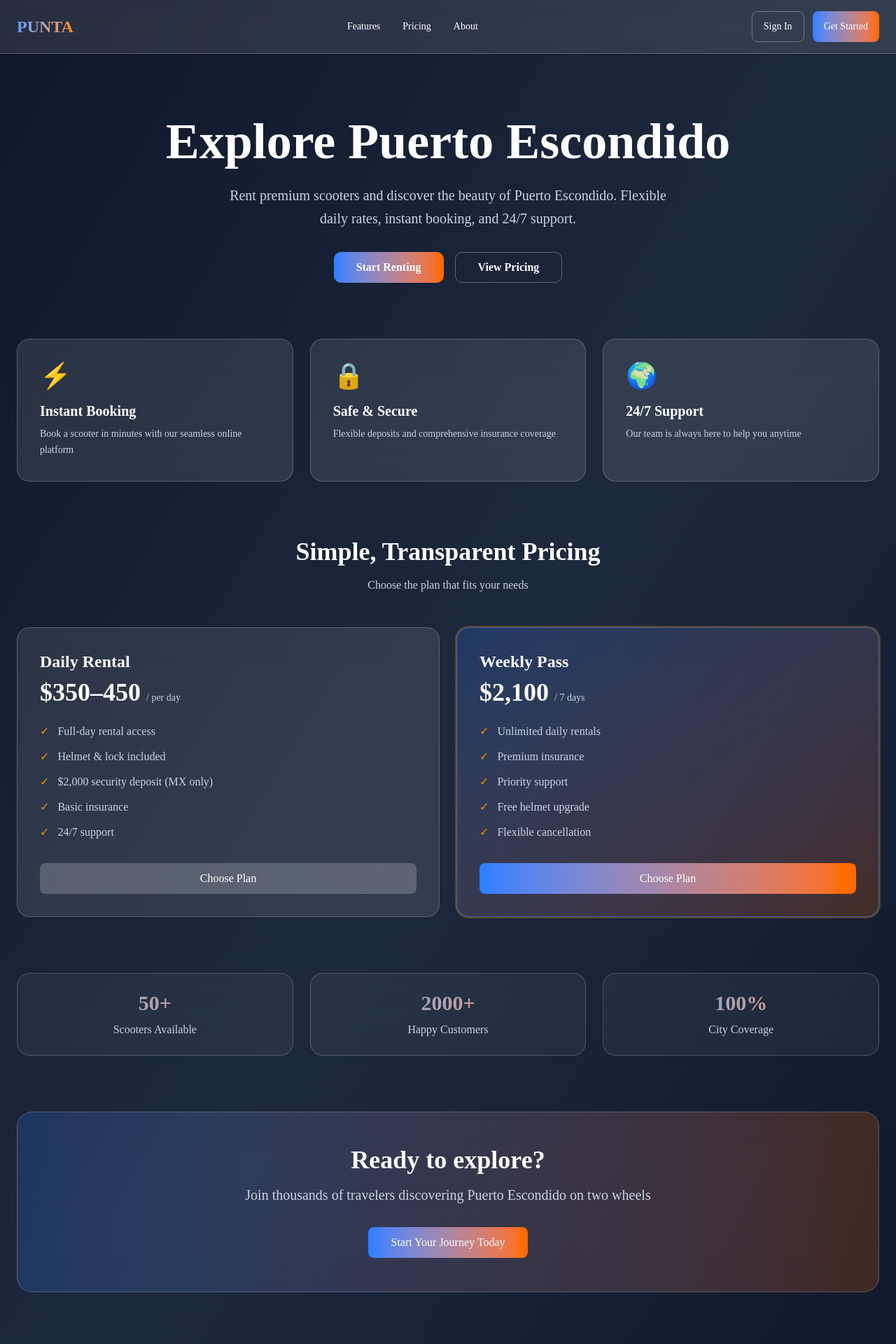
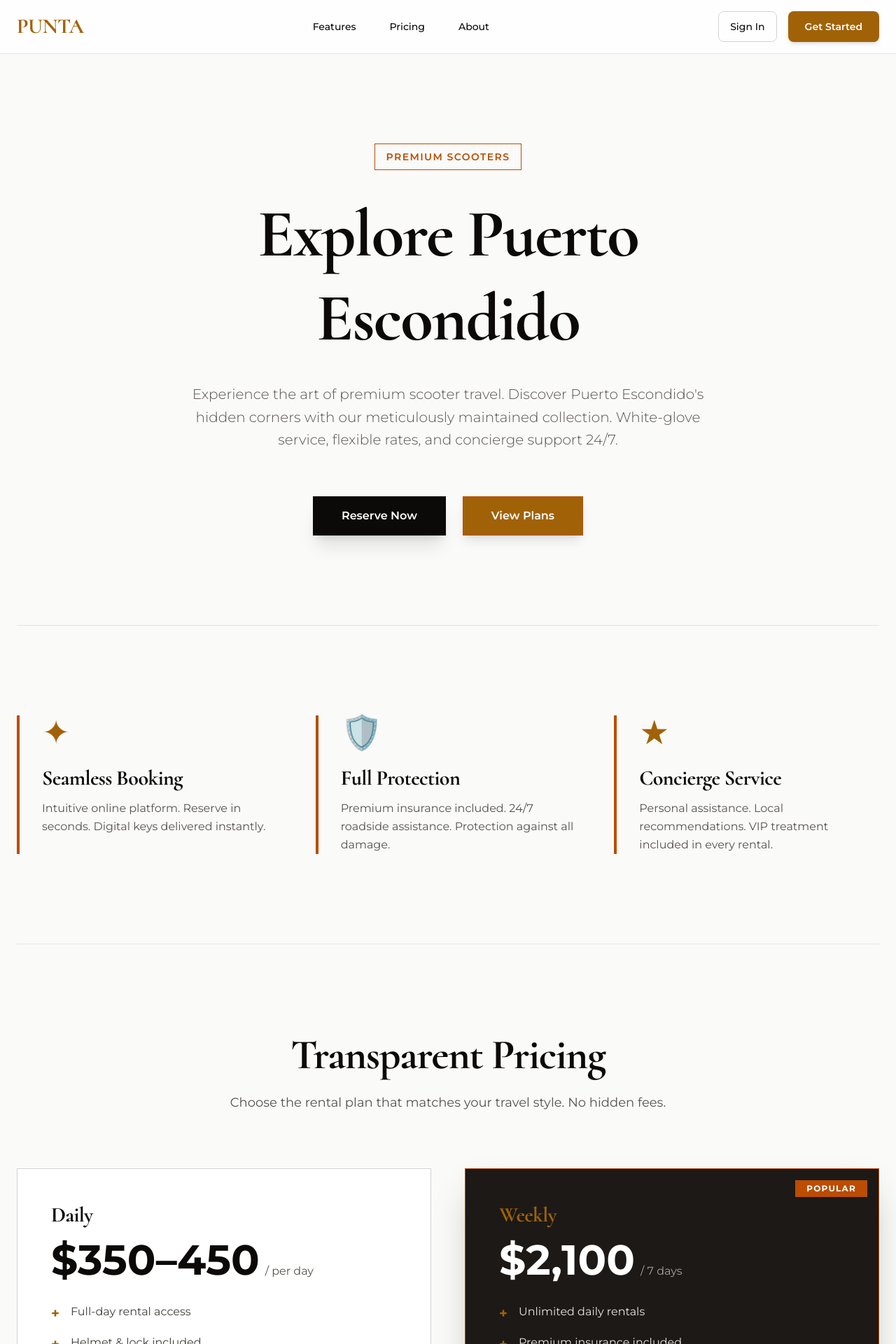
Before and after one commit to afernandezfalconi/punta-bikers, a Next.js app: page / in a window 1280 px wide. Shown: the top 1920 px of the page at 70% size. Built offline with nearby package versions, Linux system fonts and the light colour scheme.

Commit message:
Landing page premium luxury redesign: gold + black + Cormorant typography + brutalism elegance

```diff
--- a/app/page.tsx
+++ b/app/page.tsx
@@ -3,32 +3,33 @@ import { Button } from '@/components/ui/button'
 
 export default function Home() {
   return (
-    <div className="min-h-screen bg-gradient-to-br from-slate-900 via-slate-800 to-slate-900 text-white overflow-hidden" style={{ scrollBehavior: 'smooth' }}>
-      {/* Animated gradient background */}
-      <div className="fixed inset-0 -z-10">
-        <div className="absolute top-0 left-1/4 w-96 h-96 bg-blue-500 rounded-full blur-3xl opacity-20 animate-pulse"></div>
-        <div className="absolute bottom-1/4 right-1/4 w-96 h-96 bg-orange-500 rounded-full blur-3xl opacity-20 animate-pulse"></div>
-      </div>
+    <div className="min-h-screen bg-stone-50 text-stone-950 overflow-hidden" style={{ scrollBehavior: 'smooth', fontFamily: 'Montserrat, sans-serif' }}>
+      <style>{`
+        @import url('https://fonts.googleapis.com/css2?family=Cormorant:wght@400;500;600;700&family=Montserrat:wght@300;400;500;600;700&display=swap');
+        h1, h2, h3, h4, h5, h6 { font-family: 'Cormorant', serif; font-weight: 700; letter-spacing: -0.02em; }
+        .premium-gold { color: #A16207; }
+        .premium-accent { background-color: #A16207; }
+        .premium-dark { background-color: #1C1917; color: white; }
+        .premium-secondary { background-color: #44403C; color: white; }
+      `}</style>
 
       {/* Navigation */}
-      <nav className="relative z-10 backdrop-blur-md bg-white/10 border-b border-white/20 sticky top-0">
-        <div className="max-w-7xl mx-auto px-4 sm:px-6 py-3 sm:py-4 flex justify-between items-center">
-          <h1 className="text-xl sm:text-2xl font-bold bg-gradient-to-r from-blue-400 to-orange-400 bg-clip-text text-transparent">
-            PUNTA
-          </h1>
-          <div className="hidden md:flex gap-8 text-sm">
-            <a href="#features" className="hover:text-blue-400 transition-colors">Features</a>
-            <a href="#pricing" className="hover:text-blue-400 transition-colors">Pricing</a>
-            <a href="#about" className="hover:text-blue-400 transition-colors">About</a>
+      <nav className="relative z-10 bg-white border-b border-stone-200 sticky top-0 backdrop-blur-sm bg-white/80">
+        <div className="max-w-7xl mx-auto px-4 sm:px-6 py-4 flex justify-between items-center">
+          <h1 className="text-2xl sm:text-3xl font-bold premium-gold">PUNTA</h1>
+          <div className="hidden md:flex gap-12 text-sm font-medium">
+            <a href="#features" className="hover:premium-gold transition-colors duration-300 hover:text-amber-700">Features</a>
+            <a href="#pricing" className="hover:premium-gold transition-colors duration-300 hover:text-amber-700">Pricing</a>
+            <a href="#about" className="hover:premium-gold transition-colors duration-300 hover:text-amber-700">About</a>
           </div>
-          <div className="flex gap-2 sm:gap-3">
+          <div className="flex gap-3 sm:gap-4">
             <Link href="/auth/login">
-              <Button variant="outline" className="border-white/30 hover:bg-white/10 text-xs sm:text-sm h-9 sm:h-10 px-2 sm:px-4">
+              <Button variant="outline" className="border-stone-300 hover:border-amber-700 hover:text-amber-700 text-xs sm:text-sm h-10 px-4">
                 Sign In
               </Button>
             </Link>
             <Link href="/auth/signup">
-              <Button className="bg-gradient-to-r from-blue-500 to-orange-500 hover:from-blue-600 hover:to-orange-600 text-xs sm:text-sm h-9 sm:h-10 px-3 sm:px-4">
+              <Button className="premium-accent text-white text-xs sm:text-sm h-10 px-6 font-semibold hover:bg-amber-800 transition-all duration-300 shadow-md">
                 Get Started
               </Button>
             </Link>
@@ -37,179 +38,217 @@ export default function Home() {
       </nav>
 
       {/* Hero Section */}
-      <main className="relative z-10 max-w-7xl mx-auto px-4 sm:px-6 py-12 sm:py-20">
-        <div className="text-center space-y-6 sm:space-y-8 mb-16 sm:mb-20">
-          <div className="space-y-3 sm:space-y-4">
-            <h1 className="text-4xl sm:text-5xl md:text-7xl font-bold leading-tight" style={{ textWrap: 'balance' }}>
+      <main className="relative z-10 max-w-7xl mx-auto px-4 sm:px-6 py-20 sm:py-32">
+        <div className="text-center space-y-8 sm:space-y-12 mb-24 sm:mb-32">
+          <div className="space-y-6 sm:space-y-8">
+            <div className="inline-block px-4 py-2 border border-amber-700 text-amber-700 text-sm font-semibold tracking-widest">
+              PREMIUM SCOOTERS
+            </div>
+            <h1 className="text-5xl sm:text-6xl md:text-8xl font-bold leading-tight max-w-4xl mx-auto" style={{ textWrap: 'balance' }}>
               Explore Puerto Escondido
             </h1>
-            <p className="text-base sm:text-lg md:text-xl text-slate-300 max-w-2xl mx-auto px-2 leading-relaxed">
-              Rent premium scooters and discover the beauty of Puerto Escondido. Flexible daily rates, instant booking, and 24/7 support.
+            <p className="text-base sm:text-lg md:text-xl text-stone-600 max-w-3xl mx-auto px-2 leading-relaxed font-light">
+              Experience the art of premium scooter travel. Discover Puerto Escondido's hidden corners with our meticulously maintained collection. White-glove service, flexible rates, and concierge support 24/7.
             </p>
           </div>
 
-          <div className="flex flex-col sm:flex-row gap-4 justify-center">
+          <div className="flex flex-col sm:flex-row gap-6 justify-center pt-4">
             <Link href="/auth/signup" className="w-full sm:w-auto">
-              <button className="w-full sm:w-auto h-12 sm:h-11 px-8 bg-gradient-to-r from-blue-500 to-orange-500 hover:from-blue-600 hover:to-orange-600 focus:outline-none focus:ring-2 focus:ring-orange-400 font-semibold text-base rounded-lg transition-all duration-200 cursor-pointer">
-                Start Renting
+              <button className="w-full sm:w-auto h-14 px-10 bg-stone-950 hover:bg-black text-white font-semibold text-base transition-all duration-300 shadow-xl hover:shadow-2xl cursor-pointer border border-stone-950">
+                Reserve Now
               </button>
             </Link>
             <Link href="#pricing" className="w-full sm:w-auto">
-              <button className="w-full sm:w-auto h-12 sm:h-11 px-8 border border-white/30 hover:bg-white/10 hover:border-white/50 focus:outline-none focus:ring-2 focus:ring-blue-400 font-semibold text-base rounded-lg transition-all duration-200 cursor-pointer">
-                View Pricing
+              <button className="w-full sm:w-auto h-14 px-10 premium-accent text-white font-semibold text-base transition-all duration-300 shadow-lg hover:shadow-xl hover:bg-amber-800 border border-amber-700">
+                View Plans
               </button>
             </Link>
           </div>
         </div>
 
-        {/* Glass Cards Section */}
-        <div id="features" className="grid grid-cols-1 md:grid-cols-3 gap-4 sm:gap-6 mb-16 sm:mb-20">
+        {/* Premium Features Section */}
+        <div id="features" className="py-24 sm:py-32 border-y border-stone-200">
+          <div className="grid grid-cols-1 md:grid-cols-3 gap-8 sm:gap-12">
             {[
               {
-              icon: '⚡',
-              title: 'Instant Booking',
-              description: 'Book a scooter in minutes with our seamless online platform',
+                icon: '✦',
+                title: 'Seamless Booking',
+                description: 'Intuitive online platform. Reserve in seconds. Digital keys delivered instantly.',
               },
               {
-              icon: '🔒',
-              title: 'Safe & Secure',
-              description: 'Flexible deposits and comprehensive insurance coverage',
+                icon: '🛡️',
+                title: 'Full Protection',
+                description: 'Premium insurance included. 24/7 roadside assistance. Protection against all damage.',
               },
               {
-              icon: '🌍',
-              title: '24/7 Support',
-              description: 'Our team is always here to help you anytime',
+                icon: '★',
+                title: 'Concierge Service',
+                description: 'Personal assistance. Local recommendations. VIP treatment included in every rental.',
               },
             ].map((feature, i) => (
               <div
                 key={i}
-              className="group backdrop-blur-xl bg-white/10 border border-white/20 rounded-2xl p-6 sm:p-8 hover:bg-white/20 hover:border-white/40 focus-within:ring-2 focus-within:ring-orange-400 transition-all duration-300 hover:shadow-2xl hover:shadow-blue-500/20 touch-manipulation cursor-pointer"
+                className="group space-y-6 border-l-4 border-amber-700 pl-6 sm:pl-8 hover:border-amber-600 transition-all duration-300 cursor-pointer"
                 role="button"
                 tabIndex={0}
               >
-              <div className="text-3xl sm:text-4xl mb-4 group-hover:scale-110 transition-transform duration-300">
+                <div className="text-4xl sm:text-5xl premium-gold group-hover:scale-110 transition-transform duration-300">
                   {feature.icon}
                 </div>
-              <h3 className="text-lg sm:text-xl font-bold mb-2 text-white">{feature.title}</h3>
-              <p className="text-slate-300 text-sm leading-relaxed">
+                <div className="space-y-3">
+                  <h3 className="text-2xl sm:text-3xl font-bold">{feature.title}</h3>
+                  <p className="text-stone-600 text-base leading-relaxed">
                     {feature.description}
                   </p>
                 </div>
+              </div>
             ))}
+          </div>
         </div>
 
         {/* Pricing Section */}
-        <div id="pricing" className="mb-16 sm:mb-20">
-          <div className="text-center mb-8 sm:mb-12">
-            <h2 className="text-3xl sm:text-4xl font-bold mb-3 sm:mb-4" style={{ textWrap: 'balance' }}>Simple, Transparent Pricing</h2>
-            <p className="text-slate-300 text-sm sm:text-base">Choose the plan that fits your needs</p>
+        <div id="pricing" className="py-24 sm:py-32">
+          <div className="text-center mb-16 sm:mb-20 space-y-6">
+            <h2 className="text-5xl sm:text-6xl font-bold" style={{ textWrap: 'balance' }}>Transparent Pricing</h2>
+            <p className="text-stone-600 text-lg max-w-2xl mx-auto">Choose the rental plan that matches your travel style. No hidden fees.</p>
           </div>
 
-          <div className="grid grid-cols-1 md:grid-cols-2 gap-4 sm:gap-6">
+          <div className="grid grid-cols-1 md:grid-cols-2 gap-8 sm:gap-12">
             {[
               {
-                name: 'Daily Rental',
+                name: 'Daily',
                 price: '$350–450',
                 period: 'per day',
                 features: [
                   'Full-day rental access',
                   'Helmet & lock included',
-                  '$2,000 security deposit (MX only)',
-                  'Basic insurance',
+                  'Basic insurance coverage',
+                  'GPS tracking included',
                   '24/7 support',
                 ],
                 highlighted: false,
               },
               {
-                name: 'Weekly Pass',
+                name: 'Weekly',
                 price: '$2,100',
                 period: '7 days',
                 features: [
                   'Unlimited daily rentals',
-                  'Premium insurance',
-                  'Priority support',
-                  'Free helmet upgrade',
-                  'Flexible cancellation',
+                  'Premium insurance included',
+                  'Priority concierge support',
+                  'Free helmet & gear upgrade',
+                  'Flexible cancellation policy',
                 ],
                 highlighted: true,
               },
             ].map((plan, i) => (
               <div
                 key={i}
-                className={`backdrop-blur-xl border rounded-2xl p-6 sm:p-8 transition-all duration-300 touch-manipulation ${
+                className={`border transition-all duration-300 ${
                   plan.highlighted
-                    ? 'bg-gradient-to-br from-blue-500/20 to-orange-500/20 border-blue-400/50 ring-2 ring-orange-400/30'
-                    : 'bg-white/10 border-white/20 hover:bg-white/15'
-                }`}
+                    ? 'premium-dark border-amber-700 shadow-2xl relative group'
+                    : 'bg-white border-stone-300 hover:border-amber-700'
+                } p-8 sm:p-12`}
               >
-                <h4 className="text-xl sm:text-2xl font-bold mb-2">{plan.name}</h4>
-                <div className="mb-6">
-                  <span className="text-3xl sm:text-4xl font-bold">{plan.price}</span>
-                  <span className="text-slate-300 text-sm ml-2">/ {plan.period}</span>
+                {plan.highlighted && (
+                  <div className="absolute top-4 right-4 bg-amber-700 text-white px-4 py-1 text-xs font-bold tracking-widest">
+                    POPULAR
                   </div>
-                <ul className="space-y-2 sm:space-y-3 mb-8">
+                )}
+                <div className="space-y-8">
+                  <div>
+                    <h3 className={`text-3xl font-bold mb-4 ${plan.highlighted ? 'premium-gold' : ''}`}>{plan.name}</h3>
+                    <div className="flex items-baseline gap-2 mb-2">
+                      <span className={`text-5xl sm:text-6xl font-bold ${plan.highlighted ? 'text-white' : ''}`}>{plan.price}</span>
+                      <span className={`text-base ${plan.highlighted ? 'text-stone-400' : 'text-stone-600'}`}>/ {plan.period}</span>
+                    </div>
+                  </div>
+                  <ul className="space-y-4">
                     {plan.features.map((feature, j) => (
-                    <li key={j} className="flex items-start gap-3 text-slate-300 text-sm sm:text-base">
-                      <span className="text-orange-400 flex-shrink-0">✓</span>
+                      <li key={j} className={`flex items-start gap-4 text-base ${plan.highlighted ? 'text-stone-200' : 'text-stone-700'}`}>
+                        <span className="premium-gold font-bold flex-shrink-0 text-xl">+</span>
                         <span>{feature}</span>
                       </li>
                     ))}
                   </ul>
-                <Button
-                  className={`w-full h-12 sm:h-11 text-base ${
+                  <button
+                    className={`w-full py-4 font-semibold text-base transition-all duration-300 ${
                       plan.highlighted
-                      ? 'bg-gradient-to-r from-blue-500 to-orange-500 hover:from-blue-600 hover:to-orange-600'
-                      : 'bg-white/20 hover:bg-white/30'
+                        ? 'premium-accent text-white hover:bg-amber-800 shadow-lg'
+                        : 'border border-stone-300 hover:border-amber-700 hover:text-amber-700'
                     }`}
                   >
                     Choose Plan
-                </Button>
+                  </button>
+                </div>
               </div>
             ))}
           </div>
         </div>
 
         {/* Stats Section */}
-        <div className="grid grid-cols-1 md:grid-cols-3 gap-4 sm:gap-6 mb-16 sm:mb-20">
+        <div className="grid grid-cols-1 md:grid-cols-3 gap-8 sm:gap-12 py-24 sm:py-32 border-t border-stone-200">
           {[
-            { label: 'Scooters Available', value: '50+' },
-            { label: 'Happy Customers', value: '2000+' },
+            { label: 'Premium Scooters', value: '50+' },
+            { label: 'Satisfied Travelers', value: '2000+' },
             { label: 'City Coverage', value: '100%' },
           ].map((stat, i) => (
             <div
               key={i}
-              className="backdrop-blur-xl bg-white/5 border border-white/20 rounded-2xl p-6 text-center hover:bg-white/10 transition-all duration-300 touch-manipulation"
+              className="text-center space-y-4 hover:border-amber-700 transition-all duration-300 pb-6 border-b border-stone-200 md:border-b-0"
             >
-              <p className="text-2xl sm:text-3xl font-bold text-transparent bg-gradient-to-r from-blue-400 to-orange-400 bg-clip-text mb-2">
+              <p className="text-6xl sm:text-7xl font-bold premium-gold">
                 {stat.value}
               </p>
-              <p className="text-slate-300 text-sm sm:text-base">{stat.label}</p>
+              <p className="text-stone-600 text-lg font-light tracking-wide">{stat.label}</p>
             </div>
           ))}
         </div>
 
         {/* CTA Section */}
-        <div className="backdrop-blur-xl bg-gradient-to-r from-blue-500/20 to-orange-500/20 border border-white/20 rounded-3xl p-8 sm:p-12 text-center">
-          <h3 className="text-3xl sm:text-4xl font-bold mb-3 sm:mb-4">Ready to explore?</h3>
-          <p className="text-base sm:text-lg md:text-xl text-slate-300 mb-6 sm:mb-8 max-w-2xl mx-auto px-2">
-            Join thousands of travelers discovering Puerto Escondido on two wheels
+        <div className="premium-dark border-2 border-amber-700 py-20 sm:py-24 px-8 sm:px-12 text-center space-y-8">
+          <div className="space-y-6">
+            <p className="text-amber-700 font-bold tracking-widest text-sm">LIMITED AVAILABILITY</p>
+            <h3 className="text-5xl sm:text-6xl font-bold">Ready to Explore?</h3>
+            <p className="text-lg text-stone-300 max-w-3xl mx-auto leading-relaxed">
+              Join the community of discerning travelers discovering Puerto Escondido's hidden gems. From sunrise rides to sunset escapes—every moment is curated for luxury.
             </p>
-          <Link href="/auth/signup" className="inline-block w-full sm:w-auto">
-            <Button size="lg" className="bg-gradient-to-r from-blue-500 to-orange-500 hover:from-blue-600 hover:to-orange-600 w-full sm:w-auto h-12 sm:h-11 text-base">
-              Start Your Journey Today
+          </div>
+          <Link href="/auth/signup" className="inline-block">
+            <Button size="lg" className="premium-accent text-white h-14 px-12 text-base font-semibold hover:bg-amber-800 shadow-2xl transition-all duration-300 hover:shadow-3xl">
+              Reserve Your Scooter Today
             </Button>
           </Link>
         </div>
       </main>
 
       {/* Footer */}
-      <footer className="relative z-10 backdrop-blur-md bg-white/5 border-t border-white/20 mt-16 sm:mt-20 py-8 sm:py-12">
-        <div className="max-w-7xl mx-auto px-4 sm:px-6 text-center text-slate-400 text-xs sm:text-sm">
-          <p>&copy; 2026 PUNTA BIKERS. All rights reserved.</p>
-          <div className="flex flex-wrap gap-4 sm:gap-6 justify-center mt-4 text-xs">
-            <a href="#" className="hover:text-white transition-colors">Privacy Policy</a>
-            <a href="#" className="hover:text-white transition-colors">Terms of Service</a>
-            <a href="#" className="hover:text-white transition-colors">Contact Us</a>
+      <footer className="premium-dark border-t-2 border-amber-700 mt-0 py-12 sm:py-16">
+        <div className="max-w-7xl mx-auto px-4 sm:px-6">
+          <div className="grid grid-cols-1 md:grid-cols-3 gap-8 mb-8">
+            <div>
+              <h4 className="text-2xl font-bold premium-gold mb-4">PUNTA</h4>
+              <p className="text-stone-400 text-sm">Premium scooter experiences in Puerto Escondido.</p>
+            </div>
+            <div className="space-y-3">
+              <p className="text-white font-semibold text-sm">COMPANY</p>
+              <ul className="space-y-2 text-sm text-stone-400">
+                <li><a href="#" className="hover:premium-gold transition-colors">About Us</a></li>
+                <li><a href="#" className="hover:premium-gold transition-colors">Safety</a></li>
+                <li><a href="#" className="hover:premium-gold transition-colors">Support</a></li>
+              </ul>
+            </div>
+            <div className="space-y-3">
+              <p className="text-white font-semibold text-sm">LEGAL</p>
+              <ul className="space-y-2 text-sm text-stone-400">
+                <li><a href="#" className="hover:premium-gold transition-colors">Privacy Policy</a></li>
+                <li><a href="#" className="hover:premium-gold transition-colors">Terms of Service</a></li>
+                <li><a href="#" className="hover:premium-gold transition-colors">Contact</a></li>
+              </ul>
+            </div>
+          </div>
+          <div className="border-t border-stone-700 pt-8 text-center text-stone-500 text-xs">
+            <p>&copy; 2026 PUNTA BIKERS. All rights reserved. Premium Scooter Rentals.</p>
           </div>
         </div>
       </footer>
```
Lines whose indentation alone changed are shown as unchanged.
